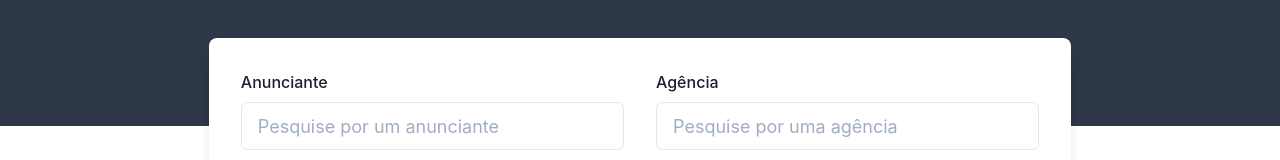
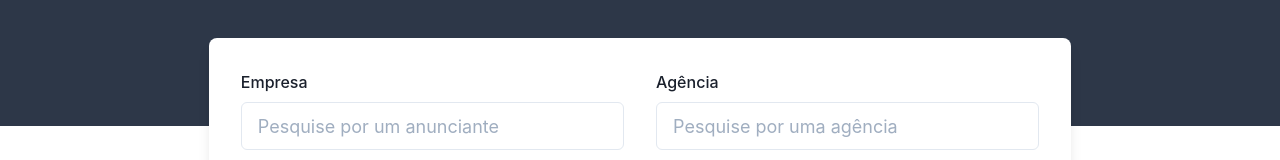
Before and after one commit to tom-carvalho/dataads, a Next.js app: page /busca in a window 1280 px wide. Shown: the part 174-334 px from the top of the page. Built offline with nearby package versions, Linux system fonts and the light colour scheme.

Commit message:
correção: trocou anunciante por empresa

```diff
--- a/src/components/card.tsx
+++ b/src/components/card.tsx
@@ -61,7 +61,7 @@ export const Card = ({ data }: CardProps) => {
             </Flex>
             <Flex mt="16px">
                 <Stack spacing={1}>
-                    <Text fontSize="x-small" fontWeight="bold" textAlign="left" color="gray.500">Anunciante</Text>
+                    <Text fontSize="x-small" fontWeight="bold" textAlign="left" color="gray.500">Empresa</Text>
                     <Text fontSize="medium" textAlign="left" color="gray.500">{data.EMPRESA}</Text>
                 </Stack>
                 <Spacer />
--- a/src/pages/busca.tsx
+++ b/src/pages/busca.tsx
@@ -38,7 +38,7 @@ const SearchPage = () => {
     const [agency, setAgency] = useState("")
     const [brand, setBrand] = useState("")
     const [name, setName] = useState("")
-    const [ searchResult, setSearchResult ] = useState<CardData[]>([])
+    const [searchResult, setSearchResult] = useState<CardData[]>([])
 
     const toast = useToast()
 
@@ -51,10 +51,13 @@ const SearchPage = () => {
     }
 
     const handleSearch = useCallback(async () => {
+
         try {
             setLoading(true)
+
             const response = await api.get(
-                `/search?ANUNCIANTE=${advertiser}&AGENCIA=${agency}&MARCA=${brand}&NOME=${name}`
+
+                `/search?EMPRESA=${advertiser}&AGENCIA=${agency}&MARCA=${brand}&NOME=${name}`
             )
 
             const formatedResponse: CardData[] = response.data.map((i: any) => ({
@@ -129,7 +132,7 @@ const SearchPage = () => {
                 <Flex mt="-112px" padding="24px" w="100%" justifyContent="center">
                     <SimpleGrid w="70%" bg="white" borderRadius="lg" padding="32px" boxShadow="lg" columns={{ xl: 2, lg: 2, md: 2, sm: 1, base: 1 }} gap="32px">
                         <Flex flexDirection="column">
-                            <FormLabel>Anunciante</FormLabel>
+                            <FormLabel>Empresa</FormLabel>
                             <Input
                                 placeholder="Pesquise por um anunciante"
                                 size="lg"
@@ -208,10 +211,10 @@ const SearchPage = () => {
 
     const renderData = () => {
         return (
-           <Fragment>
+            <Fragment>
                 {!searchResult.length ? (
                     renderEmptyContent()
-                ):(
+                ) : (
                     <Flex>
                         {searchResult.map((result) => (
                             <Card data={result} />
@@ -219,7 +222,7 @@ const SearchPage = () => {
                     </Flex>
                 )
                 }
-           </Fragment>
+            </Fragment>
         )
     }
     return (
```
Also changed, not shown: 1 other file (tests, documents, lock files or other folders).
